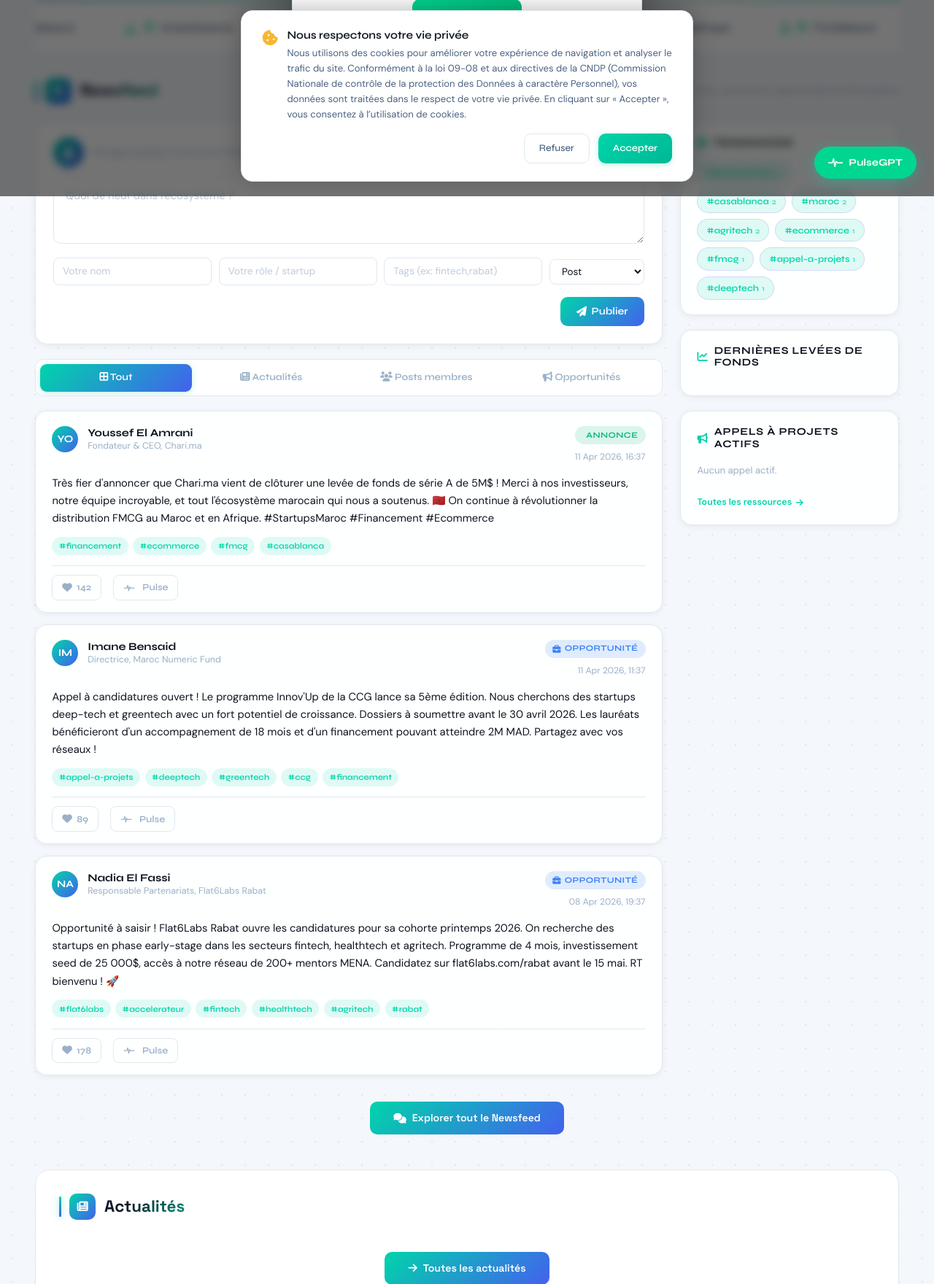
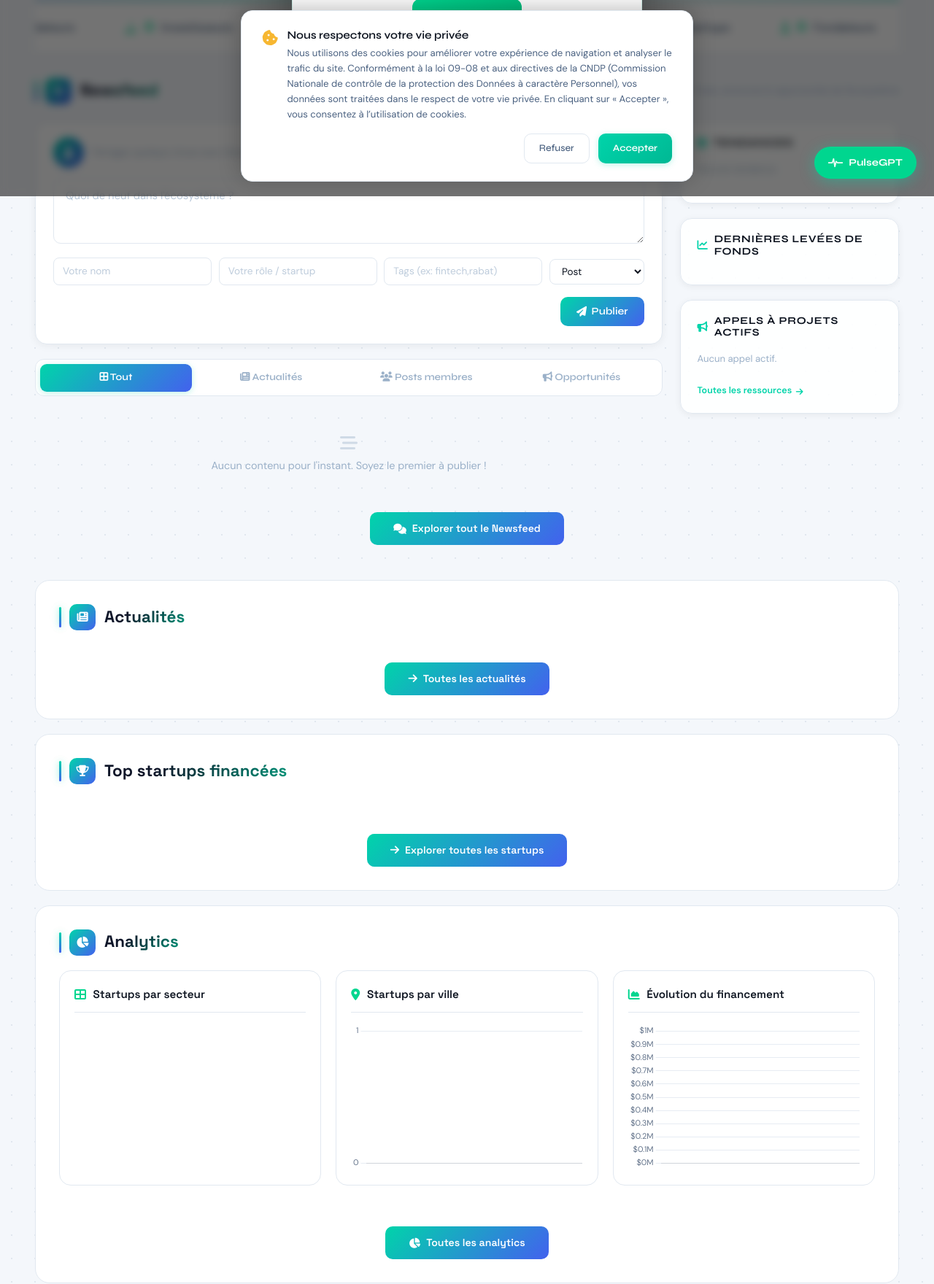
Before and after one commit to aamirta/the-pulse-platform-demo, a Flask app: page / in a window 1280 px wide. Shown: the part 531-2291 px from the top of the page at 73% size. Run offline with Flask 3, Linux system fonts and the light colour scheme; a map, chart or similar area stays blank; some libraries are stand-ins or nearby versions.

Commit message:
Remove fake seed posts, auto-add to_email column, pre-fill sender info for logged-in users
- Replace _seed_posts with _cleanup_seed_posts that deletes fake posts on startup
- Auto-migrate: adds to_email column to direct_messages if missing
- Pre-fill name/email in Pulse modals when user is logged in (experts + home)

Co-Authored-By: Claude Opus 4.6 <noreply@anthropic.com>

```diff
--- a/app.py
+++ b/app.py
@@ -1932,81 +1932,28 @@ def favorites():
 # NEWSFEED ROUTES
 # ============================================================
 
-def _seed_posts():
-    """Insert seed posts if the posts table is empty."""
-    if Post.query.first():
-        return
-    from datetime import datetime, timedelta
-    seed_data = [
-        Post(
-            author_name="Youssef El Amrani",
-            author_role="Fondateur & CEO, Chari.ma",
-            content="Très fier d'annoncer que Chari.ma vient de clôturer une levée de fonds de série A de 5M$ ! Merci à nos investisseurs, notre équipe incroyable, et tout l'écosystème marocain qui nous a soutenus. 🇲🇦 On continue à révolutionner la distribution FMCG au Maroc et en Afrique. #StartupsMaroc #Financement #Ecommerce",
-            post_type="announcement",
-            tags="financement,ecommerce,fmcg,casablanca",
-            likes_count=142,
-            comments_count=28,
-            created_at=datetime.now() - timedelta(hours=3),
-        ),
-        Post(
-            author_name="Imane Bensaid",
-            author_role="Directrice, Maroc Numeric Fund",
-            content="Appel à candidatures ouvert ! Le programme Innov'Up de la CCG lance sa 5ème édition. Nous cherchons des startups deep-tech et greentech avec un fort potentiel de croissance. Dossiers à soumettre avant le 30 avril 2026. Les lauréats bénéficieront d'un accompagnement de 18 mois et d'un financement pouvant atteindre 2M MAD. Partagez avec vos réseaux !",
-            post_type="opportunity",
-            tags="appel-a-projets,deeptech,greentech,CCG,financement",
-            likes_count=89,
-            comments_count=15,
-            created_at=datetime.now() - timedelta(hours=8),
-        ),
-        Post(
-            author_name="Mehdi Tazi",
-            author_role="Partner, CDG Invest Growth",
-            content="Question ouverte à l'écosystème : quels sont selon vous les principaux freins au développement des startups B2B SaaS au Maroc ? Cycle de vente long avec les grandes entreprises ? Manque de talents tech senior ? Accès au marché international complexe ? Je prépare une étude et vos retours terrain sont précieux. Merci d'avance pour vos réponses ! 🙏",
-            post_type="question",
-            tags="saas,b2b,ecosysteme,maroc,vc",
-            likes_count=67,
-            comments_count=41,
-            created_at=datetime.now() - timedelta(hours=14),
-        ),
-        Post(
-            author_name="Salma Ouazzani",
-            author_role="Co-fondatrice, Dawrni",
-            content="Retour d'expérience après 6 mois au sein de l'incubateur UM6P Ventures : ce programme a été un vrai accélérateur pour nous. Accès à des mentors de qualité, infrastructure technique, et surtout une communauté de fondateurs bienveillante. Dawrni a multiplié son MRR par 3 pendant cette période. Je recommande vivement à toute startup edtech ou impact ! #UMVentures #Maroc",
-            post_type="post",
-            tags="incubateur,edtech,um6p,startup,maroc",
-            likes_count=203,
-            comments_count=19,
-            created_at=datetime.now() - timedelta(days=1),
-        ),
-        Post(
-            author_name="Amine Benali",
-            author_role="Ingénieur IA, OCP Innovation",
-            content="Excellent événement hier à Technopark Casablanca — le Moroccan Startup Summit 2026 a réuni plus de 800 participants ! Highlights : annonce du fonds Emerging Africa de 50M$, 12 startups pitchées devant des investisseurs internationaux, et une table ronde inspirante sur l'IA générative dans le secteur agricole. L'écosystème marocain est clairement en train de passer à la vitesse supérieure.",
-            post_type="post",
-            tags="evenement,summit,casablanca,ia,agritech",
-            likes_count=312,
-            comments_count=53,
-            created_at=datetime.now() - timedelta(days=2),
-        ),
-        Post(
-            author_name="Nadia El Fassi",
-            author_role="Responsable Partenariats, Flat6Labs Rabat",
-            content="Opportunité à saisir ! Flat6Labs Rabat ouvre les candidatures pour sa cohorte printemps 2026. On recherche des startups en phase early-stage dans les secteurs fintech, healthtech et agritech. Programme de 4 mois, investissement seed de 25 000$, accès à notre réseau de 200+ mentors MENA. Candidatez sur flat6labs.com/rabat avant le 15 mai. RT bienvenu ! 🚀",
-            post_type="opportunity",
-            tags="flat6labs,accelerateur,fintech,healthtech,agritech,rabat",
-            likes_count=178,
-            comments_count=34,
-            created_at=datetime.now() - timedelta(days=3),
-        ),
+def _cleanup_seed_posts():
+    """Remove fake seed posts and add to_email column if missing."""
+    fake_authors = [
+        "Youssef El Amrani", "Imane Bensaid", "Mehdi Tazi",
+        "Salma Ouazzani", "Amine Benali", "Nadia El Fassi",
     ]
-    for post in seed_data:
-        db.session.add(post)
-    db.session.commit()
+    deleted = Post.query.filter(Post.author_name.in_(fake_authors)).delete(synchronize_session=False)
+    if deleted:
+        db.session.commit()
+        print(f"[PULSE] Cleaned up {deleted} fake seed posts", flush=True)
+    # Ensure to_email column exists on direct_messages
+    try:
+        db.session.execute(db.text("ALTER TABLE direct_messages ADD COLUMN to_email VARCHAR(255)"))
+        db.session.commit()
+        print("[PULSE] Added to_email column to direct_messages", flush=True)
+    except Exception:
+        db.session.rollback()
 
 
 with app.app_context():
     db.create_all()
-    _seed_posts()
+    _cleanup_seed_posts()
 
 
 @app.route("/newsfeed")
--- a/templates/home.html
+++ b/templates/home.html
@@ -2150,10 +2150,18 @@
             </h3>
             <button onclick="closeMsgModal()" style="background:none; border:none; color:var(--text-muted); font-size:1.2rem; cursor:pointer;">&times;</button>
         </div>
+        {% if current_member %}
+        <input type="hidden" id="msgSenderName" value="{{ current_member.full_name }}">
+        <input type="hidden" id="msgSenderEmail" value="{{ current_member.email }}">
+        <div style="font-size:0.82rem; color:var(--text-secondary); margin-bottom:0.6rem;">
+            <i class="fas fa-user" style="margin-right:0.3rem;"></i> {{ current_member.full_name }} ({{ current_member.email }})
+        </div>
+        {% else %}
         <div style="display:flex; gap:0.5rem; margin-bottom:0.6rem;">
             <input type="text" id="msgSenderName" placeholder="Votre nom" style="flex:1; padding:0.5rem 0.7rem; border:1px solid var(--border-color); border-radius:8px; background:var(--bg-surface); color:var(--text-primary); font-size:0.82rem; font-family:var(--font-body); outline:none;">
             <input type="email" id="msgSenderEmail" placeholder="Votre email" style="flex:1; padding:0.5rem 0.7rem; border:1px solid var(--border-color); border-radius:8px; background:var(--bg-surface); color:var(--text-primary); font-size:0.82rem; font-family:var(--font-body); outline:none;">
         </div>
+        {% endif %}
         <textarea id="msgContent" rows="3" placeholder="Votre message..." style="width:100%; padding:0.6rem 0.8rem; border:1px solid var(--border-color); border-radius:10px; background:var(--bg-surface); color:var(--text-primary); font-size:0.85rem; font-family:var(--font-body); outline:none; resize:none;"></textarea>
         <button onclick="sendMsg()" style="margin-top:0.75rem; width:100%; padding:0.6rem; border:none; border-radius:10px; background:var(--accent); color:#fff; font-size:0.85rem; font-weight:700; cursor:pointer; font-family:var(--font-body);">
             <svg width="16" height="10" viewBox="0 0 22 16" fill="none" style="vertical-align:middle;margin-right:0.3rem;"><polyline points="0,8 4,8 6,8 8,2 10,14 12,6 14,8 18,8 22,8" stroke="#fff" stroke-width="2" stroke-linecap="round" stroke-linejoin="round" fill="none"/></svg> Envoyer le Pulse
```
Also changed, not shown: templates/experts.html (+8 -0 lines).
